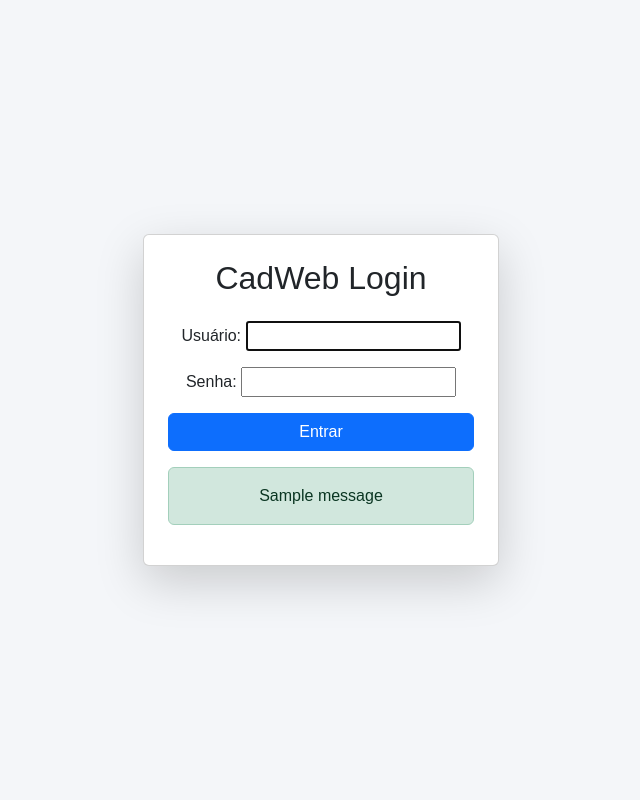
After one commit to Y4NG0D/CadWeb, a Django app: page /login/ in a window 1280 px wide. The commit adds this page. Shown: the whole page, without its empty margins (319-959 px from the left). Run offline with Django 4.2, Linux system fonts and the light colour scheme; tables that the repository leaves empty hold one stand-in row (values such as "Sample post"); one stand-in notice (Sample message) is shown.

Commit message:
Teste de login

```diff
--- a/pweb/settings.py
+++ b/pweb/settings.py
@@ -134,3 +134,7 @@ STATICFILES_STORAGE = 'whitenoise.storage.CompressedManifestStaticFilesStorage'
 # https://docs.djangoproject.com/en/4.2/ref/settings/#default-auto-field
 
 DEFAULT_AUTO_FIELD = 'django.db.models.BigAutoField'
+
+LOGIN_URL = '/login/'
+LOGIN_REDIRECT_URL = '/'
+LOGIN_REDIRECT_URL = '/login/'
--- a/pweb/urls.py
+++ b/pweb/urls.py
@@ -16,8 +16,11 @@ Including another URLconf
 """
 from django.contrib import admin
 from django.urls import path, include
+from django.contrib.auth.views import LoginView, LogoutView
 
 urlpatterns = [
     path('', include('home.urls')),
     path('admin/', admin.site.urls),
+    path('login/', LoginView.as_view(template_name='login.html'), name='login'),
+    path('logout/', LogoutView.as_view(next_page='login'), name='logout'),
 ]
--- a/templates/base.html
+++ b/templates/base.html
@@ -44,6 +44,9 @@
                         </li>
                         <li class="nav-item">
                             <a class="nav-link" href="#"><i class="fas fa-user-circle"></i></a>
+                        </li>
+                        <li class="nav-item">
+                            <a class="nav-link" href=""{% url 'logout' %}" class="btn btn-danger""><i class="fas fa-sign-out"></i></a>
                         </li>
                     </ul>
                 </div>
--- /dev/null
+++ b/templates/login.html
@@ -0,0 +1,34 @@
+{% load static %}
+<!DOCTYPE html>
+<html lang="pt-br">
+<head>
+    <meta charset="UTF-8">
+    <meta name="viewport" content="width=device-width, initial-scale=1.0">
+    <title>Login</title>
+    <link rel="stylesheet" href="https://cdn.jsdelivr.net/npm/bootstrap@5.3.0/dist/css/bootstrap.min.css">
+    <link rel="stylesheet" href="{% static 'css/style.css' %}">
+</head>
+<body class="d-flex align-items-center justify-content-center vh-100">
+    <div class="container text-center">
+        <div class="row justify-content-center">
+            <div class="col-md-4">
+                <div class="card shadow-lg p-4">
+                    <h2 class="mb-4">CadWeb Login</h2>
+                    <form method="post">
+                        {% csrf_token %}
+                        {{ form.as_p }}
+                        <button type="submit" class="btn btn-primary w-100">Entrar</button>
+                    </form>
+                    {% if messages %}
+                        <div class="mt-3">
+                            {% for message in messages %}
+                                <div class="alert alert-{{ message.tags }}">{{ message }}</div>
+                            {% endfor %}
+                        </div>
+                    {% endif %}
+                </div>
+            </div>
+        </div>
+    </div>
+</body>
+</html>
```
Also changed, not shown: home/views.py (+36 -8 lines), templates/index.html (+5 -5 lines).
